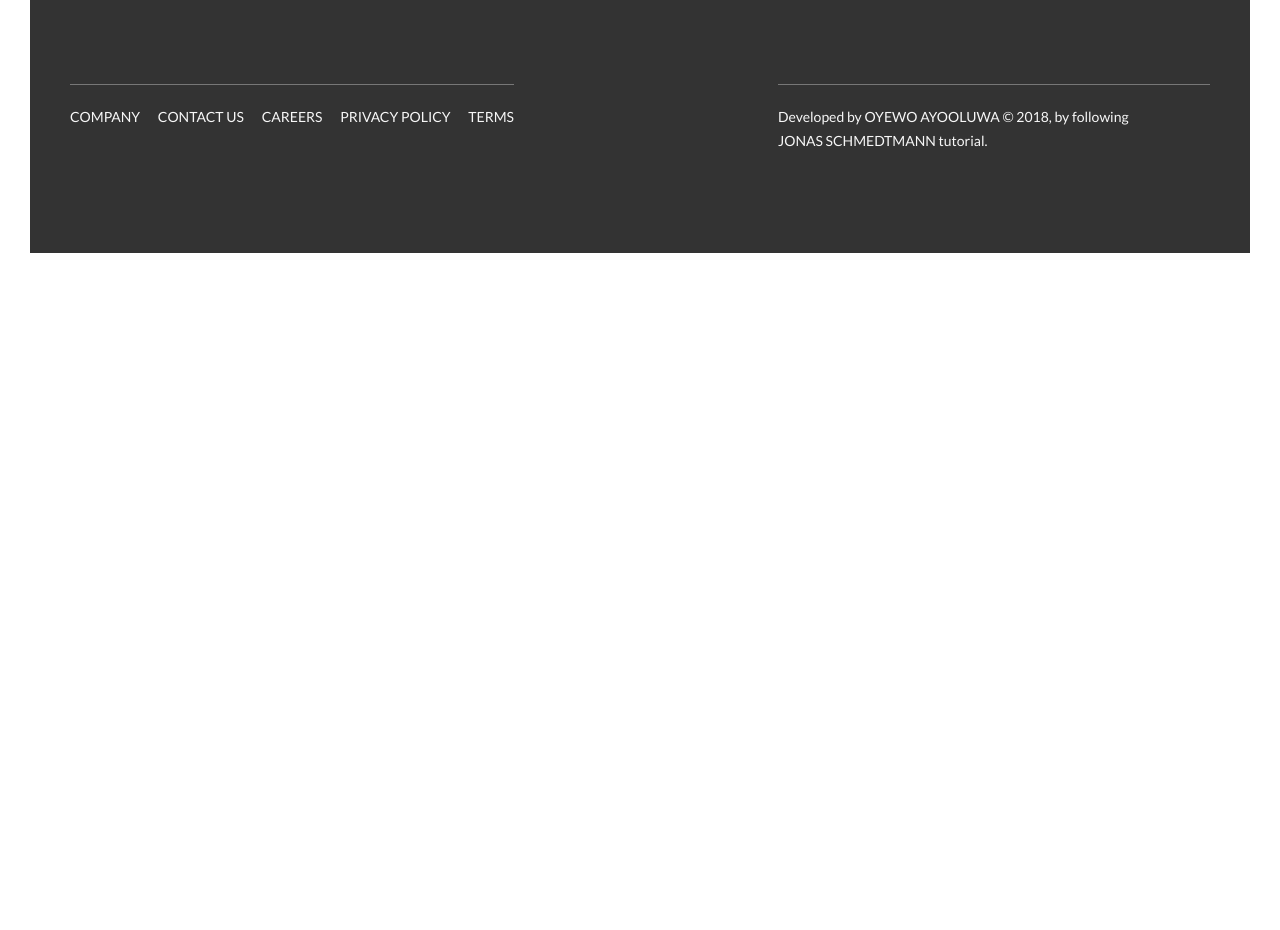
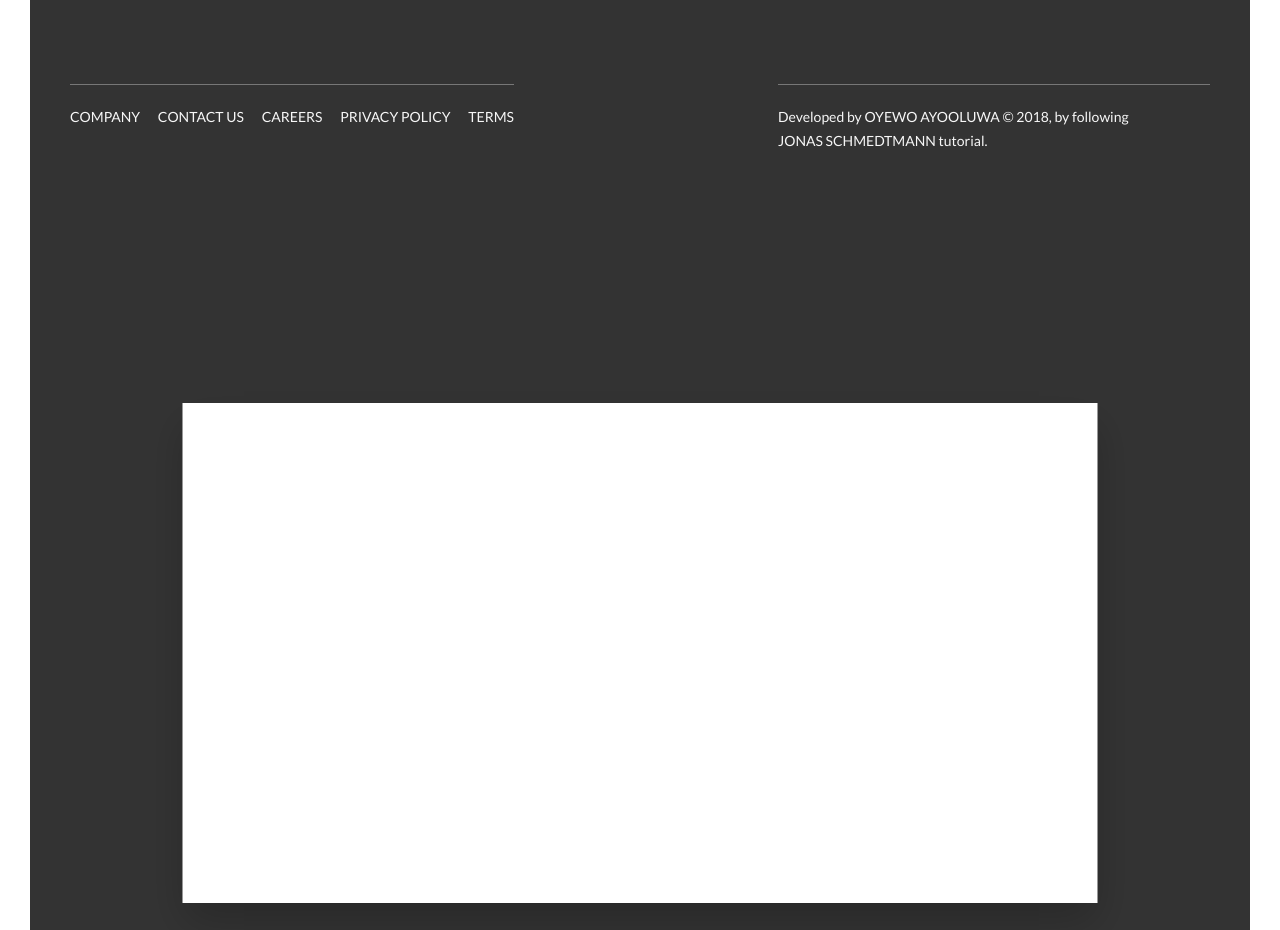
Before and after one commit to bensteven/Natours, a website: page index.html in a window 1280 px wide. Shown: the part 5570-6500 px from the top of the page. Before the commit the page ends 5853 px from the top, so only its background shows below. Drawn offline with Linux system fonts and the light colour scheme.

Commit message:
the popup

```diff
--- a/index.html
+++ b/index.html
@@ -508,5 +508,11 @@
 
         </footer>
 
+        <div class="popup">
+            <div class="popup__content">
+
+            </div>
+        </div>
+
     </body>
 </html>
--- a/sass/abstracts/_mixins.scss
+++ b/sass/abstracts/_mixins.scss
@@ -6,3 +6,10 @@
 	}
 
 }
+// absolute center mixin
+@mixin absCenter{
+	position: absolute;
+	top: 50%;
+	left: 50%;
+	transform: translate(-50%, -50%);
+}
--- /dev/null
+++ b/sass/components/_popup.scss
@@ -0,0 +1,18 @@
+.popup{
+    height: 100vh;
+    width: 100%;
+    position: fixed;
+    top: 0;
+    left: 0;
+    background-color: rgba($colour-black, .8); //transparent black
+    z-index: 9999;
+    position: relative;
+
+    &__content{
+        width: 75%;
+        background-color: $colour-white;
+        height: 50rem;
+        box-shadow: 0 2rem 4rem rgba($colour-black, .2);
+        @include absCenter;
+    }
+}
--- a/sass/main.scss
+++ b/sass/main.scss
@@ -16,6 +16,8 @@
 @import "components/story";
 @import "components/bg-video";
 @import "components/form";
+@import "components/popup";
+
 
 
 
```
Also changed, not shown: css/style.css.
